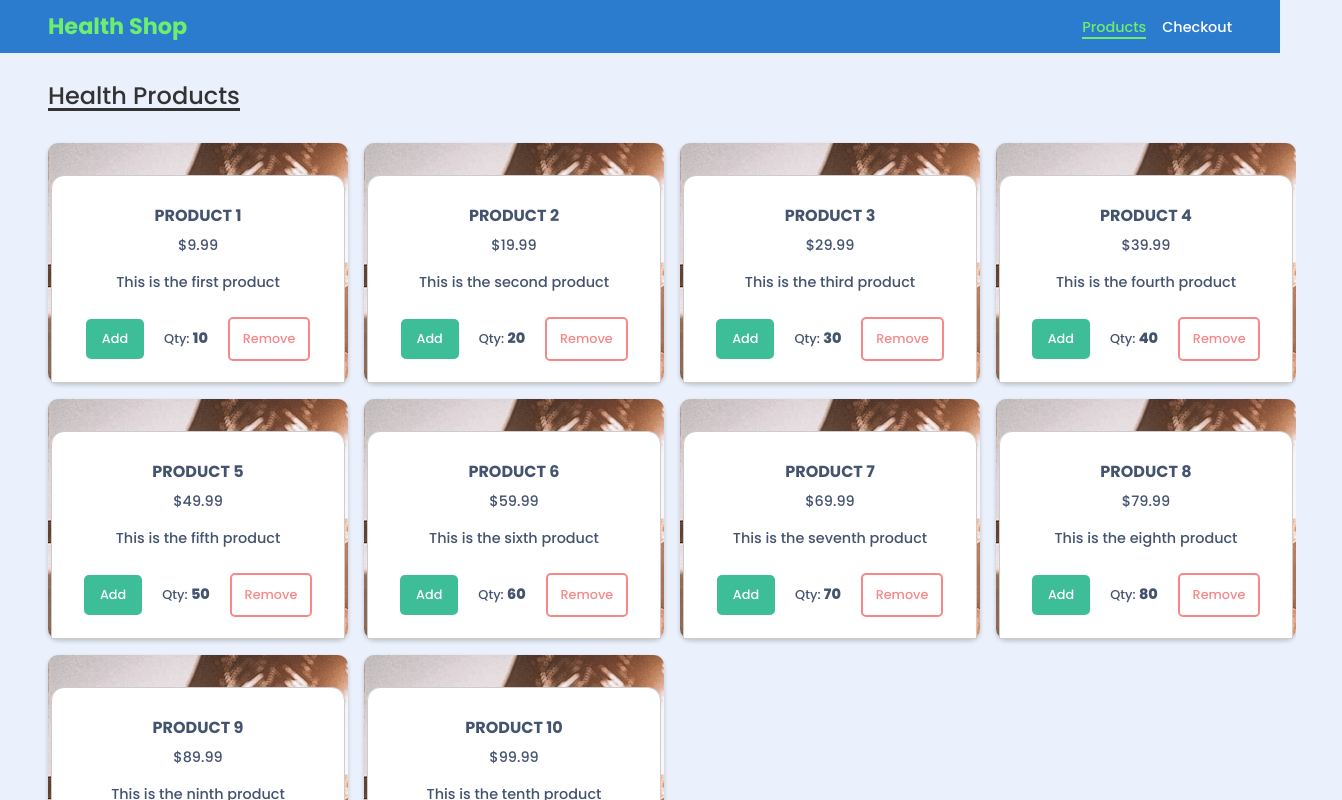
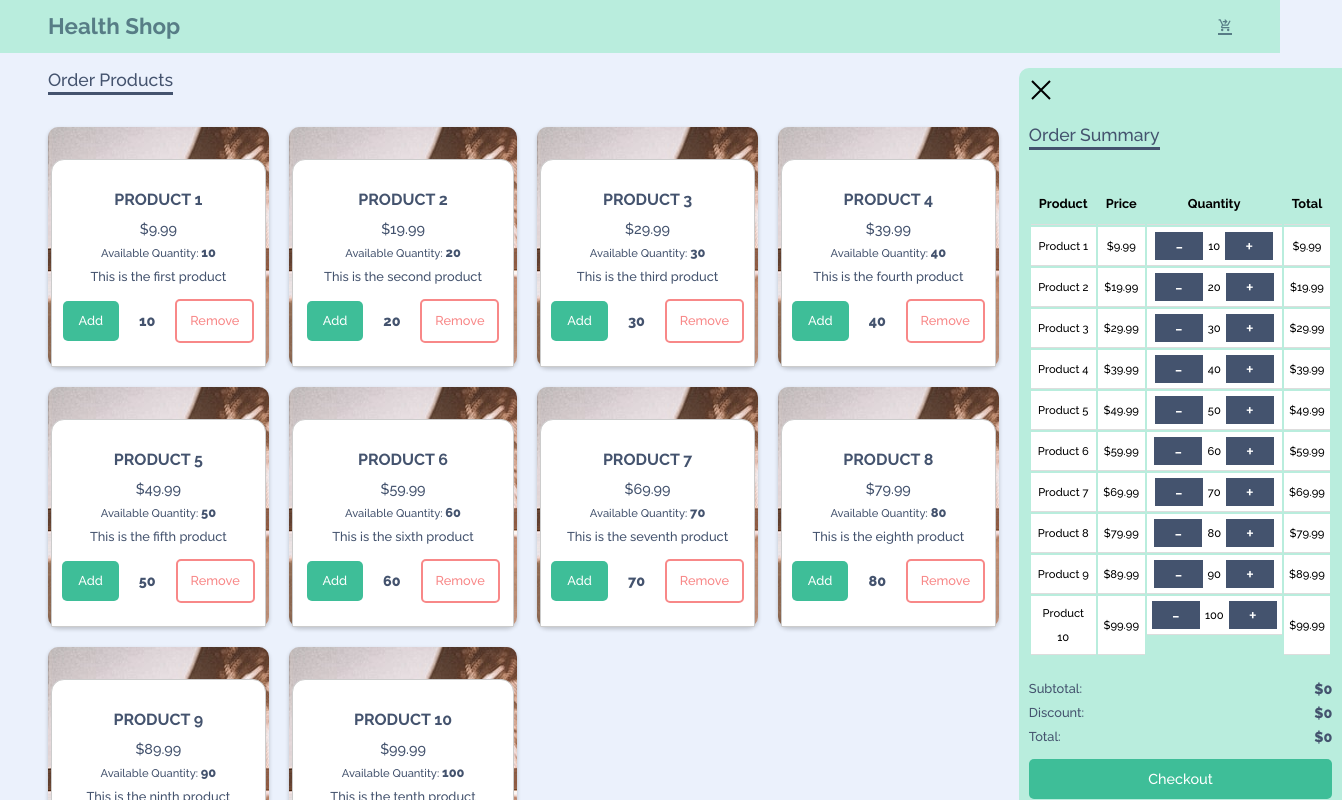
Before and after one commit to beedyboy/react-checkout, a React (Create React App) app: page / in a window 1280 px wide. Shown: the top 800 px of the page, 1342 px wide, since content can reach past the window. Built offline with nearby package versions, Linux system fonts and the light colour scheme; the HTML template or start-up script is replaced by a standard one.

Commit message:
Feat: build and style teh order summary section

```diff
--- a/package.json
+++ b/package.json
@@ -10,6 +10,7 @@
     "cra-template": "1.2.0",
     "react": "^18.2.0",
     "react-dom": "^18.2.0",
+    "react-icons": "^4.8.0",
     "react-router-dom": "^6.10.0",
     "react-scripts": "5.0.1",
     "sass": "^1.62.1",
--- a/src/App.tsx
+++ b/src/App.tsx
@@ -6,13 +6,11 @@ import {
 } from 'react-router-dom';
 
 import Checkout from './pages/Checkout';
-import Product from './pages/Product';
 
 const router = createBrowserRouter(
   createRoutesFromElements(
     <>
-      <Route path="/" element={<Product />} />
-      <Route path="/checkout" element={<Checkout />} />
+      <Route path="/" element={<Checkout />} />
     </>
   )
 );
--- a/src/components/NavBar/NavBar.scss
+++ b/src/components/NavBar/NavBar.scss
@@ -19,13 +19,16 @@ header {
     > ul {
       @include display(row, unset, center);
 
-      gap: 1rem;
+      gap: 1.3rem;
 
       li {
         @include font-stack(0.9rem, 500, 24px);
 
         a {
+          @include display(row, unset, center);
+
           color: #fff;
+          gap: 5px;
 
           &:hover {
             border-bottom: solid 2px $acc-color-1;
--- a/src/components/NavBar/NavBar.tsx
+++ b/src/components/NavBar/NavBar.tsx
@@ -1,4 +1,5 @@
 import { NavLink } from 'react-router-dom';
+import { MdShoppingCartCheckout } from 'react-icons/md';
 
 import './NavBar.scss';
 
@@ -15,15 +16,7 @@ const NavBar = () => {
               to="/"
               className={({ isActive }) => (isActive ? 'active' : '')}
             >
-              Products
-            </NavLink>
-          </li>
-          <li>
-            <NavLink
-              to="/checkout"
-              className={({ isActive }) => (isActive ? 'active' : '')}
-            >
-              Checkout
+              <MdShoppingCartCheckout />
             </NavLink>
           </li>
         </ul>
--- /dev/null
+++ b/src/components/Order/OrderSummary.scss
@@ -0,0 +1,104 @@
+@import '../../styles/mixins';
+@import '../../styles/variables';
+
+.order-summary {
+  background: $pri-color-1;
+  width: 100%;
+  border-radius: 10px 0 0 0;
+  padding: 10px;
+
+  > div {
+    &:nth-of-type(1) {
+
+        font-size: 1.5rem;
+        margin-bottom: 1rem;
+        cursor: pointer
+    }
+
+    &:nth-of-type(2) {
+        margin-top: 20px;
+
+        p {
+            @include display(row, space-between, center);
+            @include font-stack(0.8rem, 500, 24px);
+
+            color: $dark;
+
+            span {
+                &:nth-of-type(2) {
+                    @include font-stack(0.9rem, 800, 24px);
+                }
+            }
+        }
+    }
+  }
+
+  > button {
+    @include font-stack(0.9rem, 500, 24px);
+
+    border: none;
+    padding: 8px 1rem;
+    border-radius: 5px;
+    background: $acc-color-2;
+    color: #fff;
+    width: 100%;
+    margin-top: 10px;
+
+    &:hover {
+      background: $acc-color-1;
+    }
+  }
+
+  > h2 {
+    @include font-stack(1.1rem, 500, 24px);
+
+    margin-bottom: 2rem;
+    border-bottom: solid 3px $dark;
+    width: fit-content;
+    color: $dark;
+    text-align: center;
+  }
+
+  .order-summary-table {
+    width: 100%;
+  }
+
+  .order-summary-table th,
+  .order-summary-table td {
+    padding: 8px;
+    border-bottom: 1px solid #ddd;
+    text-align: center
+  }
+
+  .order-summary-table th {
+    @include font-stack(0.8rem, 700, 24px);
+
+    background-color: transparent;
+  }
+
+  .order-summary-table td {
+    @include font-stack(0.7rem, 500, 24px);
+
+    background: #fff;
+    padding: 5px;
+    text-align: center;
+
+    &.btn-cell {
+        @include display(row, center, center);
+
+        gap: 5px;
+
+        button {
+            @include font-stack(1.2rem, 500, 24px);
+
+            padding: 2px 20px;
+            background: $dark;
+            color: #fff
+        }
+    }
+  }
+
+  .checkout-grid p {
+    margin: 8px 0;
+  }
+}
--- /dev/null
+++ b/src/components/Order/OrderSummary.tsx
@@ -0,0 +1,60 @@
+import React, { useState, useEffect } from 'react';
+
+import './OrderSummary.scss';
+import { getProducts } from '../../utils/api';
+import { GrClose } from 'react-icons/gr';
+
+const OrderSummary = () => {
+  const [products, setProducts] = useState([]);
+
+  useEffect(() => {
+    async function fetchData() {
+      const data: any = await getProducts();
+      setProducts(data);
+    }
+    fetchData();
+  }, []);
+  // const addProductToCart = (productId) => {};
+
+  // const removeProductFromCart = (productId) => {};
+  return (
+    <section className="order-summary">
+      <div>
+        <GrClose />
+      </div>
+      <h2>Order Summary</h2>
+      <table className="order-summary-table">
+        <thead>
+          <tr>
+            <th>Product</th>
+            <th>Price</th>
+            <th>Quantity</th>
+            <th>Total</th>
+          </tr>
+        </thead>
+        <tbody>
+          {products?.map((item: any) => (
+            <tr key={item.id}>
+              <td>{item.name}</td>
+              <td>${item.price}</td>
+              <td className="btn-cell">
+                <button>-</button>
+                <span>{item.quantity}</span>
+                <button>+</button>
+              </td>
+              <td>${item.price}</td>
+            </tr>
+          ))}
+        </tbody>
+      </table>
+      <div>
+        <p><span>Subtotal:</span><span>$0</span></p>
+        <p><span>Discount:</span><span>$0</span></p>
+        <p><span>Total:</span><span>$0</span></p>
+      </div>
+      <button>Checkout</button>
+    </section>
+  );
+};
+
+export default OrderSummary;
--- a/src/components/Product/Product.scss
+++ b/src/components/Product/Product.scss
@@ -1,45 +1,18 @@
 @import '../../styles/mixins';
 @import '../../styles/variables';
 
-// .checkout-grid {
-//   grid-column: 2 / span 1;
-// }
+main.checkout {
+  @include display(row, unset, unset);
 
-// .order-summary-table {
-//   width: 100%;
-//   border-collapse: collapse;
-// }
-
-// .order-summary-table th,
-// .order-summary-table td {
-//   padding: 8px;
-//   text-align: left;
-//   border-bottom: 1px solid #ddd;
-// }
-
-// .order-summary-table th {
-//   background-color: #f2f2f2;
-// }
-
-// .order-summary-table td {
-//   vertical-align: top;
-// }
-
-// .order-summary-table td:last-child {
-//   text-align: right;
-// }
-
-// .checkout-grid p {
-//   margin: 8px 0;
-// }
+  padding: 0.9rem 0 0.9rem 3rem;
+  gap: 20px;
+}
 
 .product-list {
   @include display(column, unset, unset);
 
-  padding: 0.9rem 3rem;
-
-  > h1 {
-    @include font-stack(1.5rem, 500, 24px);
+  > h2 {
+    @include font-stack(1.1rem, 500, 24px);
 
     margin-bottom: 2rem;
     border-bottom: solid 3px $dark;
@@ -48,7 +21,9 @@
   }
 
   .card-container {
-    @include display-grid(1fr 1fr 1fr 1fr, 1rem);
+    @include display-grid(repeat(4, 1fr), 20px);
+
+    flex-wrap: wrap;
 
     .card {
       @include display(column, flex-end, center);
@@ -57,7 +32,6 @@
       padding-bottom: 0;
       box-shadow: 0 2px 4px rgba(0, 0, 0, 0.2);
       border-radius: 10px;
-      width: 300px;
       height: 15rem;
 
       .product-card {
@@ -70,7 +44,7 @@
         height: 13rem;
         width: 100%;
         text-align: center;
-        color: #44536e;
+        color: $dark;
 
         > h2 {
           @include font-stack(1rem, 700, 24px);
@@ -80,13 +54,20 @@
         }
 
         > p {
-            margin-bottom: 0.8rem;
           &:nth-of-type(1) {
             @include font-stack(0.9rem, 500, 24px);
           }
 
           &:nth-of-type(2) {
-            @include font-stack(0.9rem, 500, 24px);
+            @include font-stack(0.7rem, 500, 24px);
+
+            span {
+              @include font-stack(0.8rem, 800, 24px);
+            }
+          }
+
+          &:nth-of-type(3) {
+            @include font-stack(0.8rem, 500, 24px);
           }
         }
 
@@ -125,7 +106,7 @@
           > p {
             @include font-stack(0.8rem, 500, 24px);
 
-            color: #44536e;
+            color: $dark;
             span {
               @include font-stack(0.9rem, 800, 24px);
             }
--- a/src/components/Product/ProductItem.tsx
+++ b/src/components/Product/ProductItem.tsx
@@ -3,11 +3,12 @@ const Product = ({ product, addProductToCart, removeFromCart }: any) => {
     <div className="product-card">
       <h2>{product.name}</h2>
       <p>${product.price}</p>
+      <p>Available Quantity: <span>{product.quantity}</span></p>
       <p>{product.description}</p>
       <div>
         <button onClick={addProductToCart}>Add</button>
         <p>
-          Qty: <span>{product.quantity}</span>
+          <span>{product.quantity}</span>
         </p>
         <button onClick={removeFromCart}>Remove</button>
       </div>
--- a/src/components/Product/ProductList.tsx
+++ b/src/components/Product/ProductList.tsx
@@ -9,7 +9,7 @@ const ProductList = ({
   console.log(products);
   return (
     <section className="product-list">
-      <h1>Health Products</h1>
+      <h2>Order Products</h2>
       <div className="card-container">
         {products?.map((product: any) => (
           <div
--- a/src/pages/Checkout.tsx
+++ b/src/pages/Checkout.tsx
@@ -1,9 +1,12 @@
-import React, { useState, useEffect } from 'react';
+import { useEffect, useState } from 'react';
+import ProductList from '../components/Product/ProductList';
 import { getProducts } from '../utils/api';
-import LoadingIcon from '../components/LoadingIcon/LoadingIcon';
 import Layout from '../components/Layout';
 
-const Checkout = () => {
+import '../components/Product/Product.scss';
+import OrderSummary from '../components/Order/OrderSummary';
+
+const Product = () => {
   const [products, setProducts] = useState([]);
 
   useEffect(() => {
@@ -13,43 +16,19 @@ const Checkout = () => {
     }
     fetchData();
   }, []);
-  // const addProductToCart = (productId) => {};
 
-  // const removeProductFromCart = (productId) => {};
   return (
     <Layout>
-      <div className="checkout-grid">
-        <h1>Order Summary</h1>
-        <table className="order-summary-table">
-          <thead>
-            <tr>
-              <th>Product</th>
-              <th>Price</th>
-              <th>Quantity</th>
-              <th>Total</th>
-            </tr>
-          </thead>
-          <tbody>
-            {products?.map((item: any) => (
-              <tr key={item.id}>
-                <td>{item.name}</td>
-                <td>${item.price}</td>
-                <td>
-                  <button>-</button>
-                  {item.quantity}
-                  <button>+</button>
-                </td>
-                <td>${item.price}</td>
-              </tr>
-            ))}
-          </tbody>
-        </table>
-        <p>Subtotal: $0</p>
-        <p>Discount: $0</p>
-        <p>Total: $0</p>
-      </div>
+      <main className="checkout">
+        <ProductList
+          products={products}
+          // addProductToCart={addProductToCart}
+          // removeProductFromCart={removeProductFromCart}
+        />
+        <OrderSummary />
+      </main>
     </Layout>
   );
 };
 
-export default Checkout;
+export default Product;
--- a/src/pages/Product.tsx
+++ /dev/null
@@ -1,30 +0,0 @@
-import { useEffect, useState } from 'react';
-import ProductList from '../components/Product/ProductList';
-import { getProducts } from '../utils/api';
-import Layout from '../components/Layout';
-
-import '../components/Product/Product.scss';
-
-const Product = () => {
-  const [products, setProducts] = useState([]);
-
-  useEffect(() => {
-    async function fetchData() {
-      const data: any = await getProducts();
-      setProducts(data);
-    }
-    fetchData();
-  }, []);
-
-  return (
-    <Layout>
-      <ProductList
-        products={products}
-        // addProductToCart={addProductToCart}
-        // removeProductFromCart={removeProductFromCart}
-      />
-    </Layout>
-  );
-};
-
-export default Product;
--- a/src/styles/_variables.scss
+++ b/src/styles/_variables.scss
@@ -1,13 +1,14 @@
 
 @import url('https://fonts.googleapis.com/css2?family=Poppins:wght@100;200;300;400;500;600;700;800;900&display=swap');
+@import url('https://fonts.googleapis.com/css2?family=Raleway:wght@100;200;300;400;500;600;700;800;900&display=swap');
 
-$pri-color-1: #2B7CCF;
+$pri-color-1: #B9EDDD;
 $pri-color-2: #435faa;
 $pri-color-3: #F2F5FB;
 $pri-color-4: #ebf1fc;
 $pri-color-5: #d2def6;
 
-$acc-color-1: #6fed6c;
+$acc-color-1: #577D86;
 $acc-color-2: #3ebe98;
 
 $tet-color-3: #F2B925;
@@ -16,10 +17,11 @@ $tet-color-4: #F26F25;
 $neu-color-1: #ecf9fb;
 $neu-color-2: #B8BFD1;
 
-$dark: rgb(52, 51, 51);
+$dark: #44536e;
 
 $shadow-1: rgba(0, 0, 0, 0.25) 0 25px 50px -12px;
 $shadow-2: rgba(50, 50, 93, 0.25) 0 6px 12px -2px, rgba(0, 0, 0, 0.3) 0 3px 7px -3px;
 $shadow-3: rgba(17, 12, 46, 0.15) 0 48px 100px 0;
 
-$font-1: 'Poppins', sans-serif;
+$font-1: 'Raleway', sans-serif;
+$font-2: 'Poppins', sans-serif;
```
Also changed, not shown: 1 other file (tests, documents, lock files or other folders).
